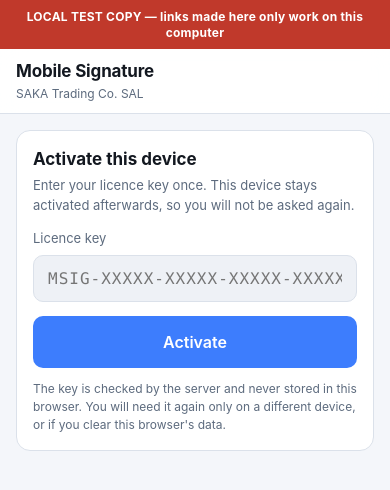
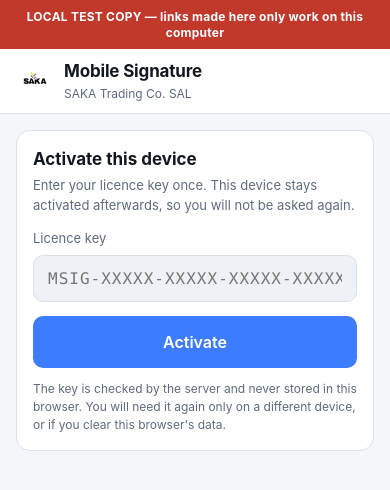
Before and after one commit to mobile-signature/signature-app, a website: page web/index.html in a window 390 px wide. Drawn offline with Linux system fonts and the light colour scheme; no server answers.

Commit message:
Add the SAKA logo to the header and shared link previews
The logo appears left of the title on both the sender app and the
signing page, and as the thumbnail beside the title when a link is
shared. The artwork has a white background, so it sits on a white
rounded chip rather than floating as a pale rectangle over the dark
theme.

The description line stays removed - only the title and the logo show.
Cache version bumped so installed devices pick up the new asset.

```diff
--- a/web/index.html
+++ b/web/index.html
@@ -15,7 +15,8 @@
 </head>
 <body>
   <header class="bar">
-    <div style="flex:1">
+    <img src="/saka-logo.jpg" alt="SAKA" class="brand" />
+    <div style="flex:1;min-width:0">
       <h1>Mobile Signature</h1>
       <div class="sub" id="serverSub">SAKA Trading Co. SAL</div>
     </div>
--- a/web/styles.css
+++ b/web/styles.css
@@ -55,6 +55,18 @@
 
 header.bar h1 { font-size: 17px; margin: 0; font-weight: 650; letter-spacing: -0.01em; }
 header.bar .sub { font-size: 12px; color: var(--muted); }
+
+/* The logo artwork has a white background, so it sits on a white chip rather
+   than floating as a pale rectangle over the dark theme. */
+.brand {
+  flex: none;
+  width: 38px;
+  height: 38px;
+  object-fit: contain;
+  background: #fff;
+  border-radius: 9px;
+  padding: 3px;
+}
 
 .card {
   background: var(--surface);
```
Also changed, not shown: server/src/index.js (+9 -4 lines), web/sign.html (+1 -0 lines), web/sw.js (+5 -2 lines), web/saka-logo.jpg (added).
